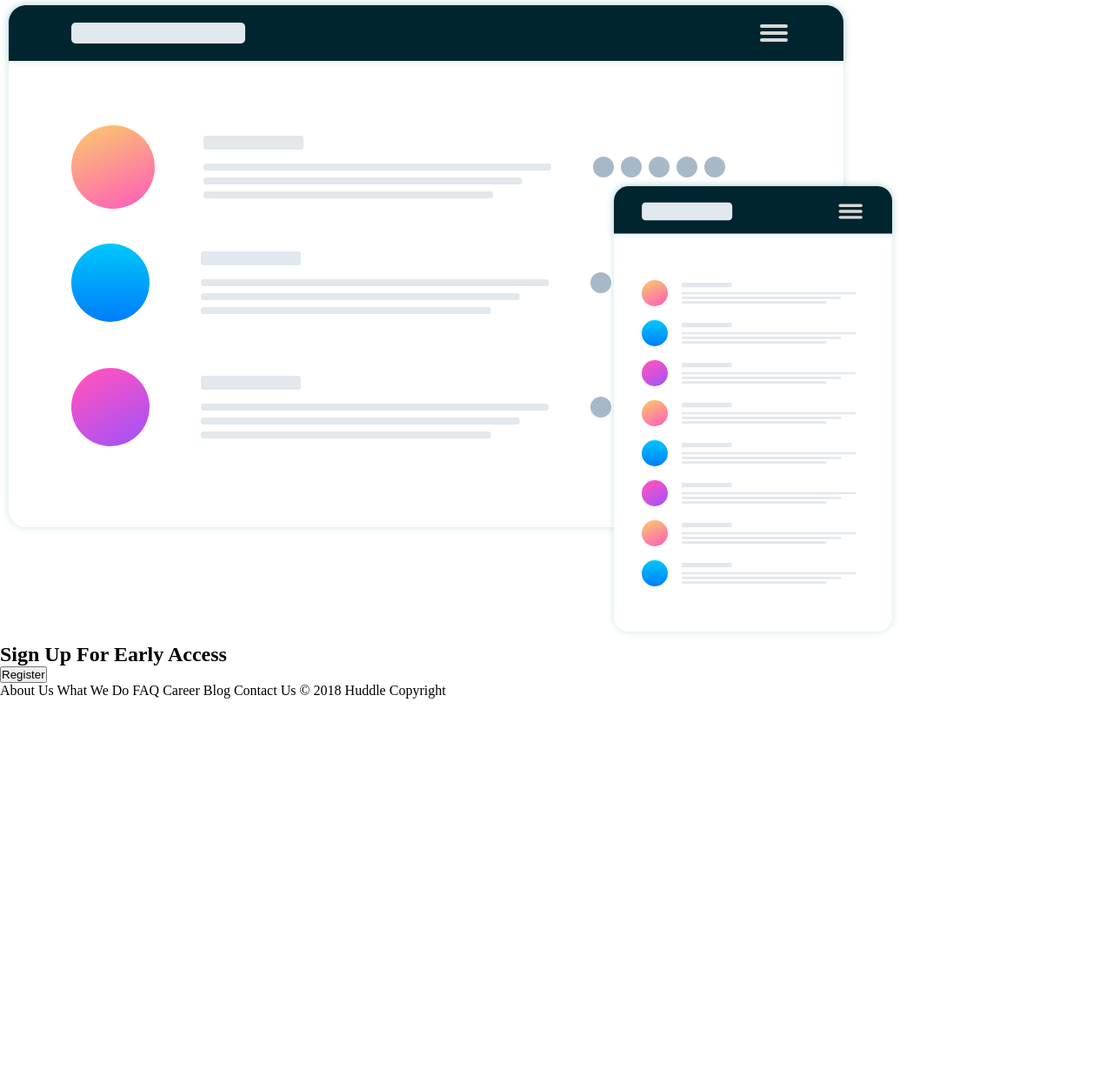
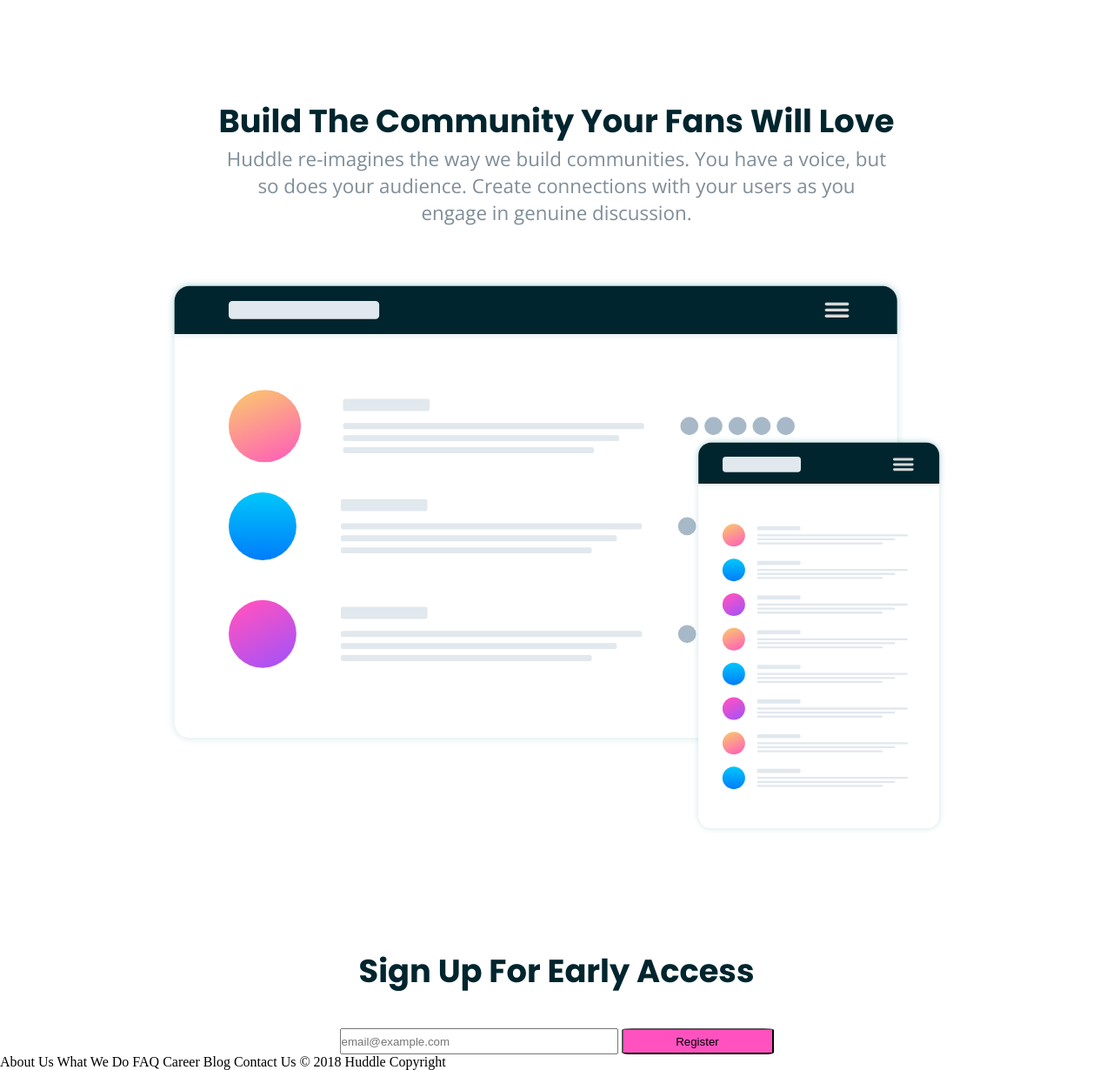
Before and after one commit to Pixelfairy7/Huddle-single, a plain HTML site: page index.html in a window 1280 px wide. Shown: the part 92-1322 px from the top of the page at 87% size. Before the commit the page ends 895 px from the top, so only its background shows below. Drawn offline with nearby package versions, Linux system fonts and the light colour scheme.

Commit message:
Upsated styling down to CTA section

```diff
--- a/index.html
+++ b/index.html
@@ -6,6 +6,8 @@
 
   <link rel="icon" type="image/png" sizes="32x32" href="./images/favicon-32x32.png">
   <link rel="stylesheet" href="style.css">
+  <link href="https://fonts.googleapis.com/css?family=Open+Sans:400,700|Poppins:400,700" rel="stylesheet">
+
   <title>Frontend Mentor | Huddle landing page with single column layout</title>
 
   <!-- Feel free to remove these styles or customise in your own stylesheet 👍 -->
@@ -15,12 +17,13 @@
   </style>
 </head>
 <body>
+
       <header>
         <div class="logo">
           <img src="images/logo.svg" alt="huddle-logo">
         </div>
       </header>
-  <main>
+      <div class="main-content">
         <div class="intro">
           <h2>Build The Community Your Fans Will Love</h2>
 
@@ -34,11 +37,16 @@
 
         <div class="cta">
           <h2>Sign Up For Early Access</h2>
+          <form>
+            <input type="email" placeholder="email@example.com">
+            <button>Register</button>
+          </form>
 
-      <button type="button">Register</button>
 
         </div>
-</main>
+
+
+
 
   <footer>
     About Us
@@ -51,5 +59,6 @@
     &copy; 2018 Huddle Copyright
 
     </footer>
+  </div>
 </body>
 </html>
--- a/style.css
+++ b/style.css
@@ -3,3 +3,79 @@
     padding: 0;
     box-sizing: border-box;
 }
+
+h2{
+    font-family: 'Poppins', sans-serif;
+    color: hsl(192, 100%, 9%);
+    font-size: 2.3em;
+}
+p{
+    font-family: 'Open Sans', sans-serif;
+}
+body{
+    max-width: 1440px;
+}
+
+
+
+/* header */
+
+.logo{
+    padding: 50px;
+    margin-bottom: 60px;
+}
+
+/* main body  */
+.container{
+    width: 75%;
+    margin: 0 auto;
+}
+.intro {
+    text-align: center;
+    display: flex;
+    flex-direction: column;
+    justify-content: center;
+}
+
+
+.intro p {
+    width: 60%;
+    font-size: 1.4em;
+    font-weight: 400;
+    margin: 0 auto;
+    color: #7f8d98;
+}
+
+/* Mockups */
+
+.mockups{
+    margin-top: 60px;
+}
+
+.mockups img{
+    display: block;
+    margin-left: auto;
+    margin-right: auto;
+    width: 70vw;
+}
+
+/*Call to action */
+.cta {
+    text-align: center;
+    margin-top: 10%;
+}
+form{
+    margin-top: 3%;
+   }
+
+input {
+    width: 25%;
+    height: 30px;
+}
+
+button{
+    width: 175px;
+    height: 30px;
+    background-color: hsl(322, 100%, 66%);
+    border-radius: 7%;
+}
```
Lines whose indentation alone changed are shown as unchanged.
